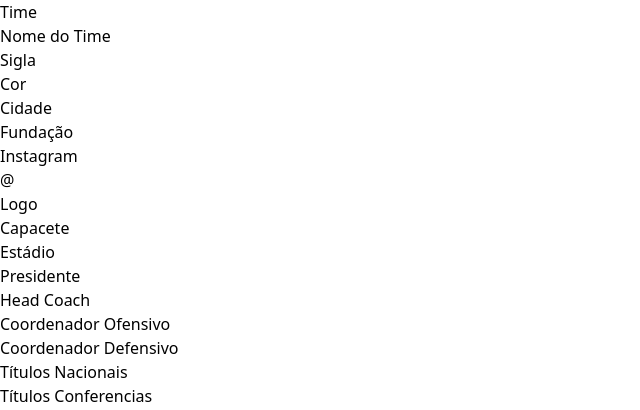
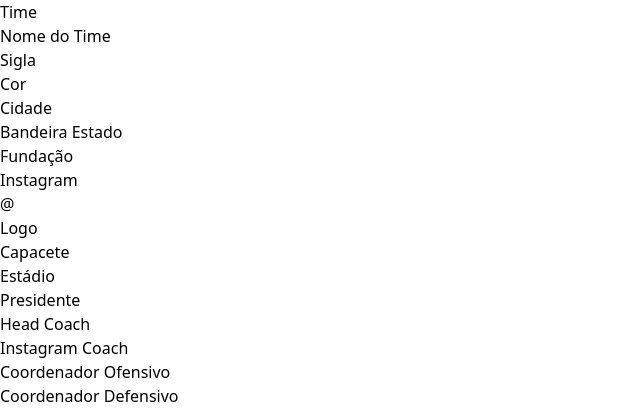
Before and after one commit to diegofmsantos/fabr-network-admin, a Next.js app: page / in a window 1280 px wide. Shown: the top 410 px of the page, without its empty margins (0-640 px from the left). Built offline with nearby package versions, Linux system fonts and the light colour scheme; no server answers.

Commit message:
add instagram coach e bandeira estado

```diff
--- a/src/components/Formulario.tsx
+++ b/src/components/Formulario.tsx
@@ -117,6 +117,7 @@ export default function Formulario() {
         { id: "sigla", label: "Sigla" },
         { id: "cor", label: "Cor" },
         { id: "cidade", label: "Cidade" },
+        { id: "bandeira_estado", label: "Bandeira Estado" },
         { id: "fundacao", label: "Fundação" },
         { id: "instagram", label: "Instagram" },
         { id: "instagram2", label: "@" },
@@ -125,6 +126,7 @@ export default function Formulario() {
         { id: "estadio", label: "Estádio" },
         { id: "presidente", label: "Presidente" },
         { id: "head_coach", label: "Head Coach" },
+        {id: "instagram_coach", label: "Instagram Coach"},
         { id: "coord_ofen", label: "Coordenador Ofensivo" },
         { id: "coord_defen", label: "Coordenador Defensivo" },
     ]
--- a/src/schemas/Time.ts
+++ b/src/schemas/Time.ts
@@ -13,6 +13,7 @@ export const TitulosSchema = z.object({
   sigla: z.string(),
   cor: z.string(),
   cidade: z.string(),
+  bandeira_estado: z.string(),
   fundacao: z.string(),
   logo: z.string(),
   capacete: z.string(),
@@ -21,6 +22,7 @@ export const TitulosSchema = z.object({
   estadio: z.string(),
   presidente: z.string(),
   head_coach: z.string(),
+  instagram_coach: z.string().optional(),
   coord_ofen: z.string(),
   coord_defen: z.string(),
   titulos: z.array(TitulosSchema).optional(),
--- a/src/types/time.ts
+++ b/src/types/time.ts
@@ -12,6 +12,7 @@ export type Time = {
   sigla?: string
   cor?: string
   cidade?: string
+  bandeira_estado?:string
   fundacao?: string
   logo?: string
   capacete?: string
@@ -20,6 +21,7 @@ export type Time = {
   estadio?: string
   presidente?: string
   head_coach?: string
+  instagram_coach?: string
   coord_ofen?: string
   coord_defen?: string
   titulos?: Titulos[]
```
Lines whose indentation alone changed are shown as unchanged.
